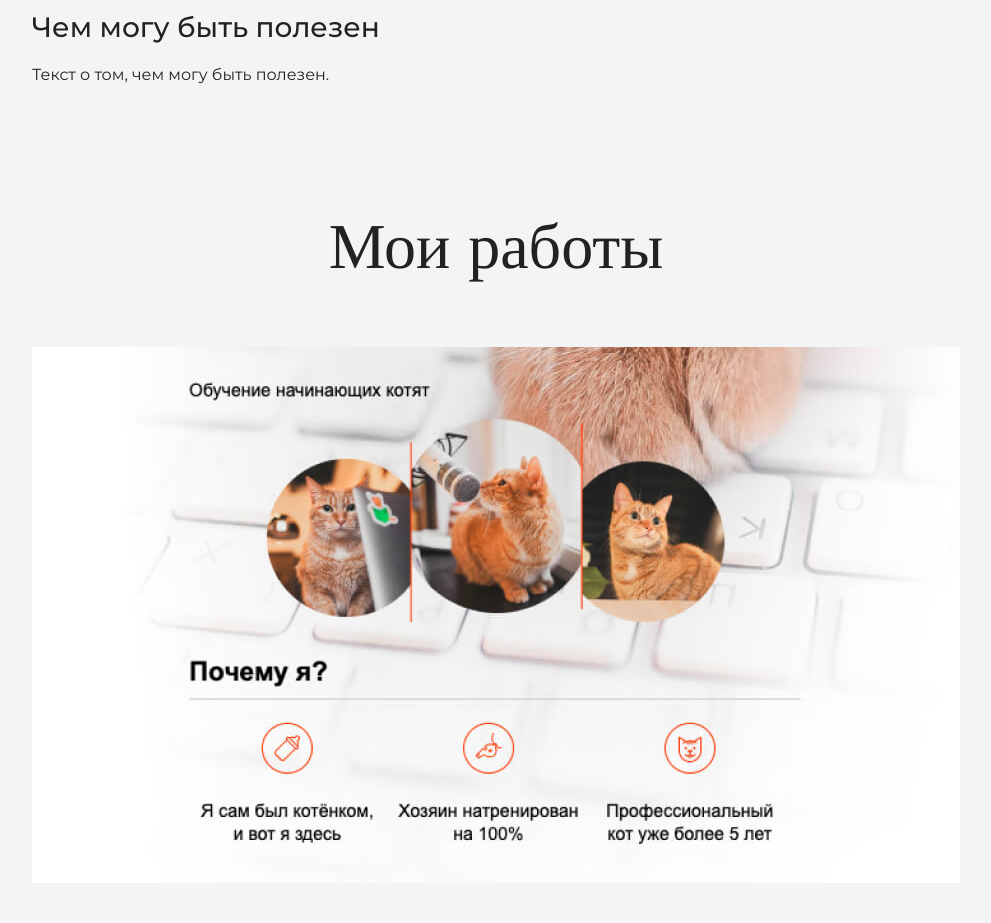
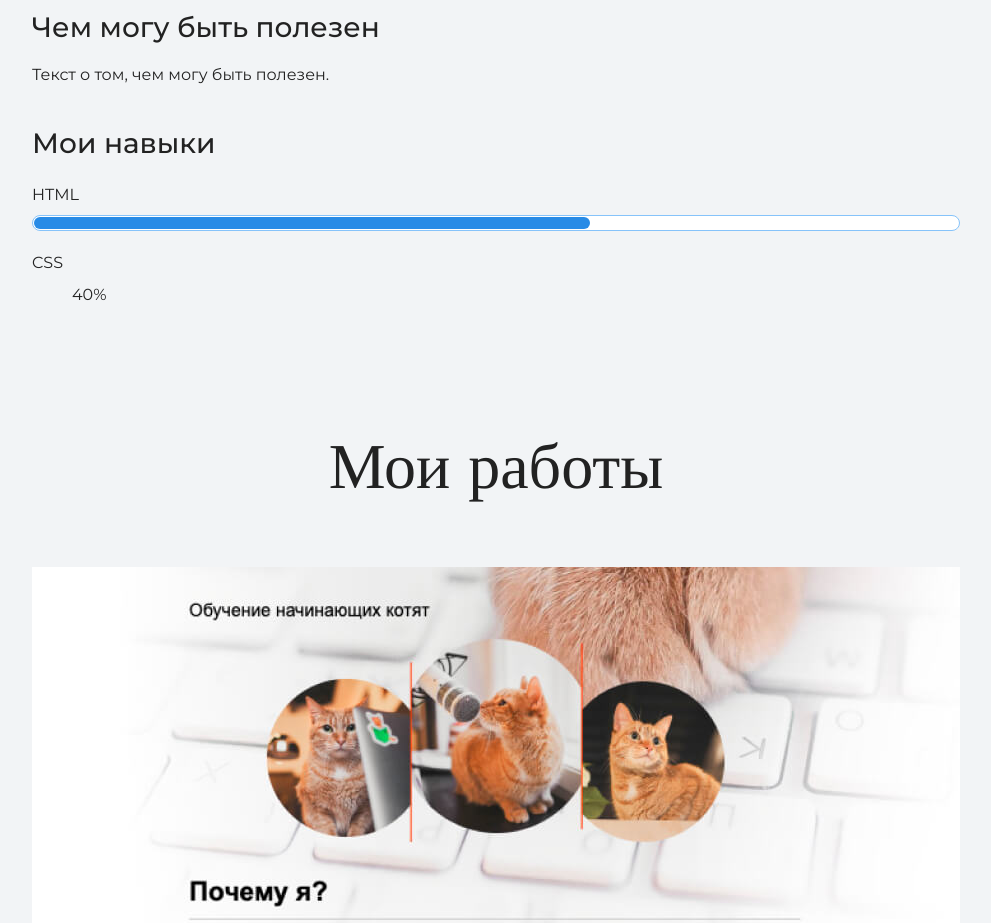
Before and after one commit to Samonchenko/Demo, a plain HTML site: page index.html in a window 1280 px wide. Shown: the part 1860-2783 px from the top of the page, without its empty margins (144-1135 px from the left). Drawn offline with nearby package versions, Linux system fonts and the light colour scheme.

Commit message:
Update index.html

```diff
--- a/index.html
+++ b/index.html
@@ -29,6 +29,15 @@
           <p>Текст с парой слов о себе.</p>
           <h3>Чем могу быть полезен</h3>
           <p>Текст о том, чем могу быть полезен.</p>
+          <div class="skills">
+            <h3>Мои навыки</h3>
+            <dl>
+              <dt class="skills-html">HTML</dt>
+              <dd class="level"><div style="width: 60%;">60% </div></dd>
+              <dt class="skills-Css">CSS</dt>
+              <dd class="level><div style="width: 40%;">40%</div></dd>
+            </dl>
+          </div>
         </section>
         <section class="portfolio">
           <h2 class="subheading">Мои работы</h2>
```
